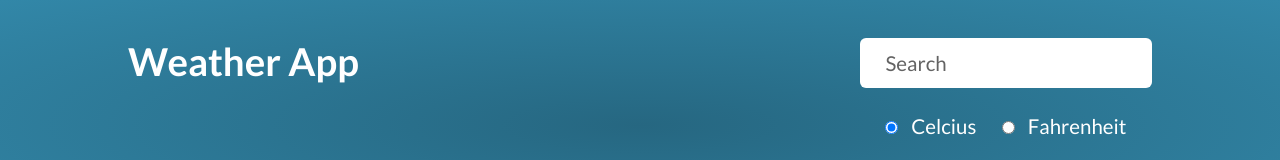
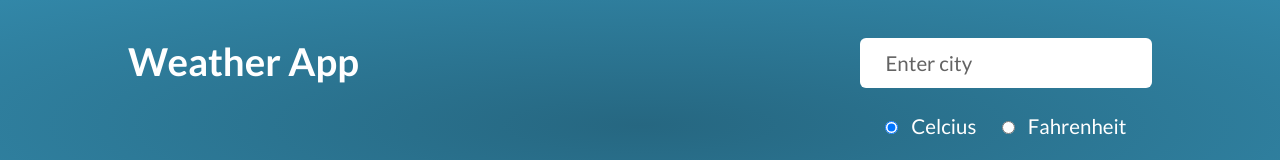
Before and after one commit to lauralen/weather-app, a React (Create React App) app: page / in a window 1280 px wide. Shown: the top 160 px of the page. Built offline with nearby package versions, Linux system fonts and the light colour scheme; no server answers.

Commit message:
Update search input placeholder text

```diff
--- a/src/App.js
+++ b/src/App.js
@@ -78,7 +78,7 @@ function App() {
             value={location}
             onChange={event => setLocation(event.target.value)}
             type="text"
-            placeholder="Search"
+            placeholder="Enter city"
           />
 
           <div className={style.radioButtons}>
```
